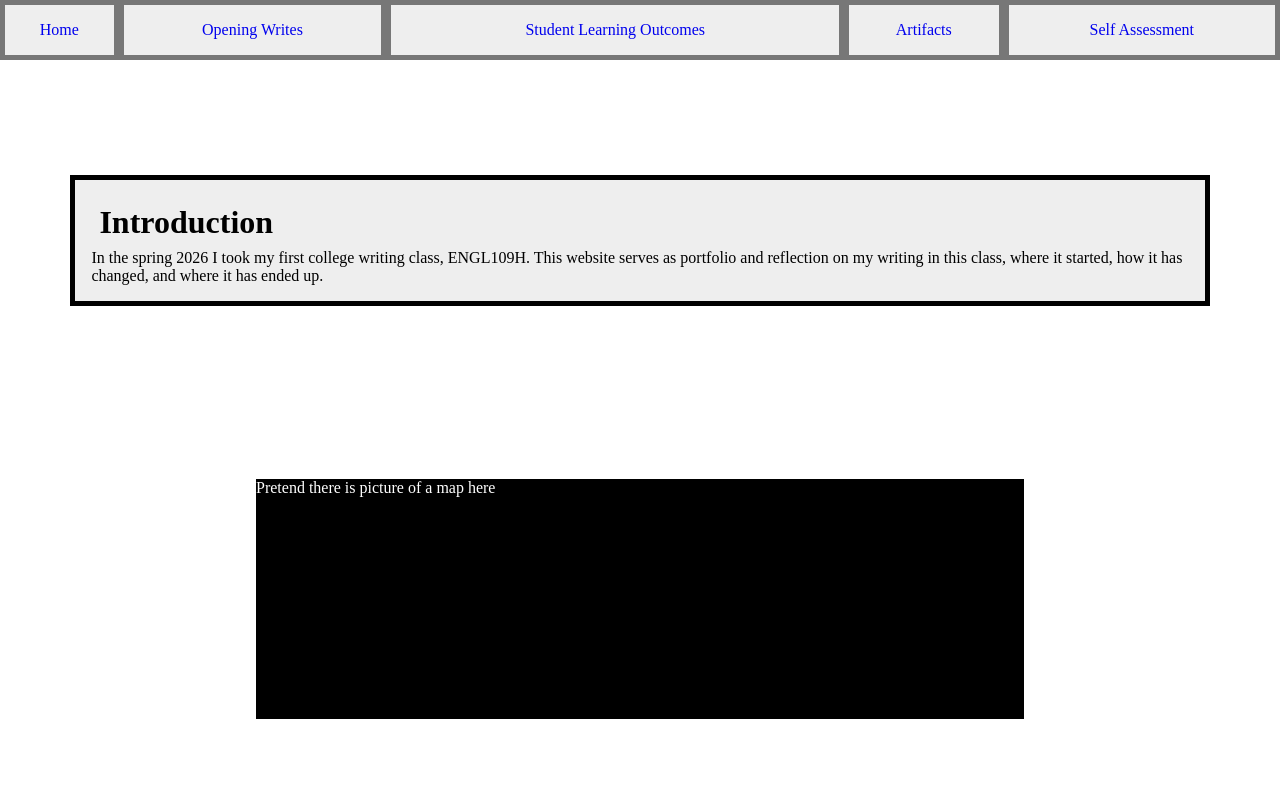
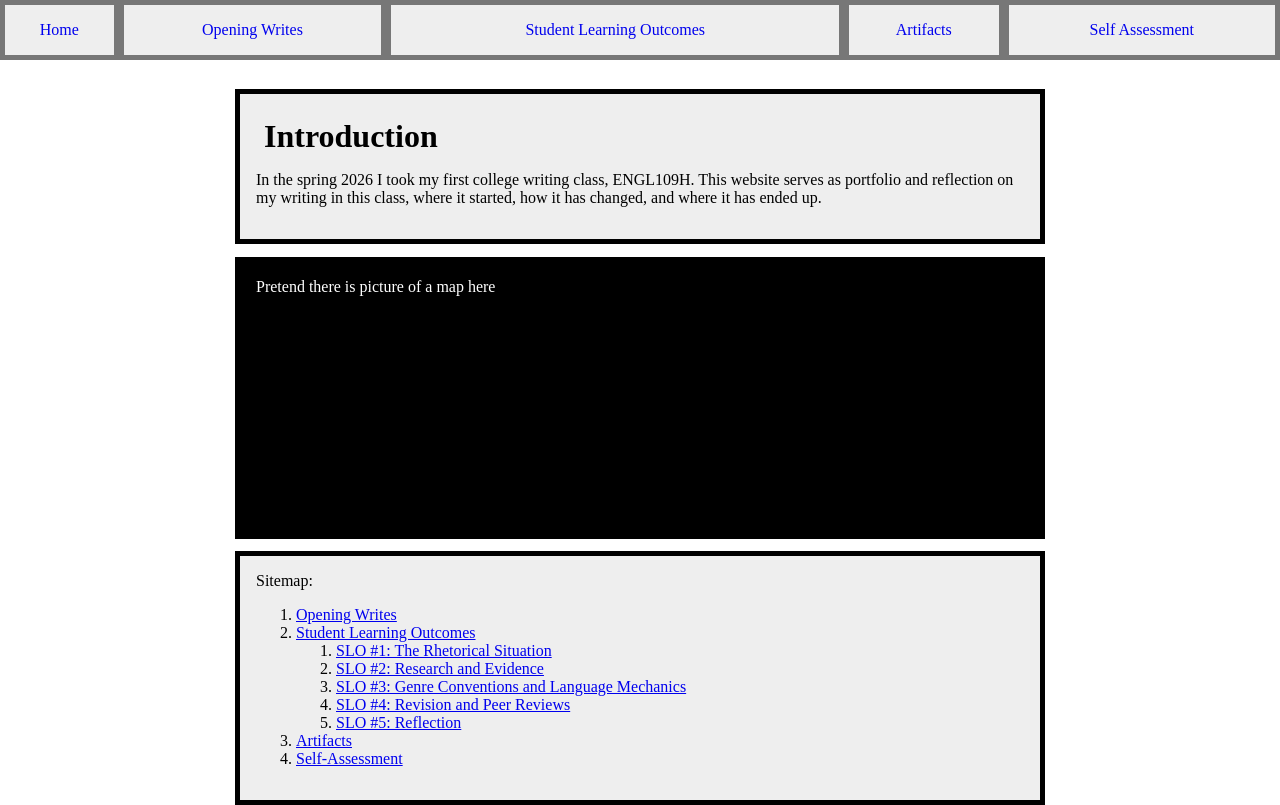
Before and after one commit to samc-arizona/samc-arizona.github.io, a plain HTML site: page engl109H-portfolio/index.html in a window 1280 px wide. Drawn offline with Linux system fonts and the light colour scheme.

Commit message:
add stuff fix stuff

```diff
--- a/engl109H-portfolio/index.html
+++ b/engl109H-portfolio/index.html
@@ -10,6 +10,10 @@
           height: 30vh;
           background: #000;
           color: #fff;
+      }
+      .inner {
+          width: 60vw;
+
       }
       </style>
 
@@ -24,14 +28,32 @@
     </div>
     <!-- <div class="outerbox"> -->
     <div class="container">
-      <div class="row inner">
+      <div class="inner" style="width: 60vw">
         <h1>Introduction</h1>
+        <p>
         In the spring 2026 I took my first college writing class, ENGL109H.
         This website serves as portfolio and reflection on my writing in this
         class, where it started, how it has changed, and where it has ended up.
+        </p>
       </div>
-      <div id="map">
+      <div id="map" class="map inner">
         Pretend there is picture of a map here
+      </div>
+      <div class="inner">
+        Sitemap:
+        <ol>
+          <li> <a href="ow.html">Opening Writes</a>
+          <li> <a href="slo.html">Student Learning Outcomes</a>
+            <ol>
+              <li> <a href="slo1.html">SLO #1: The Rhetorical Situation</a>
+              <li> <a href="slo1.html">SLO #2: Research and Evidence</a>
+              <li> <a href="slo1.html">SLO #3: Genre Conventions and Language Mechanics</a>
+              <li> <a href="slo1.html">SLO #4: Revision and Peer Reviews</a>
+              <li> <a href="slo1.html">SLO #5: Reflection</a>
+            </ol>
+          <li> <a href="artifacts.html">Artifacts</a>
+          <li> <a href="assesment.html">Self-Assessment</a>
+        </ol>
       </div>
    </div>
    <!-- </div> -->
```
Also changed, not shown: engl109H-portfolio/slo.html (+1 -1 lines).
